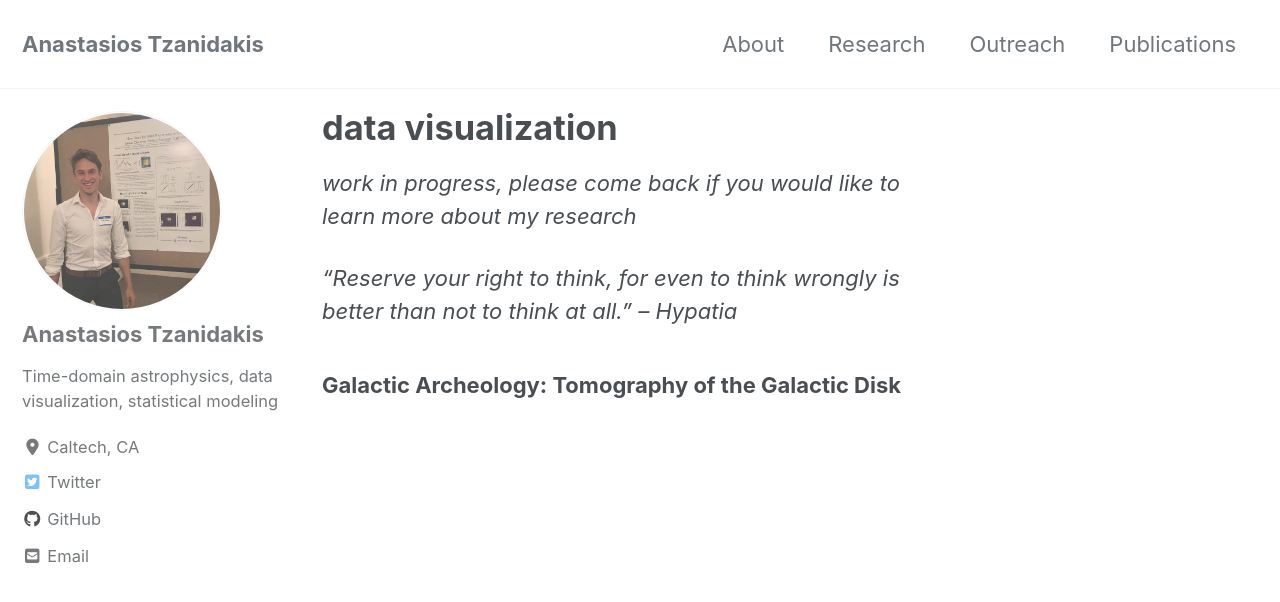
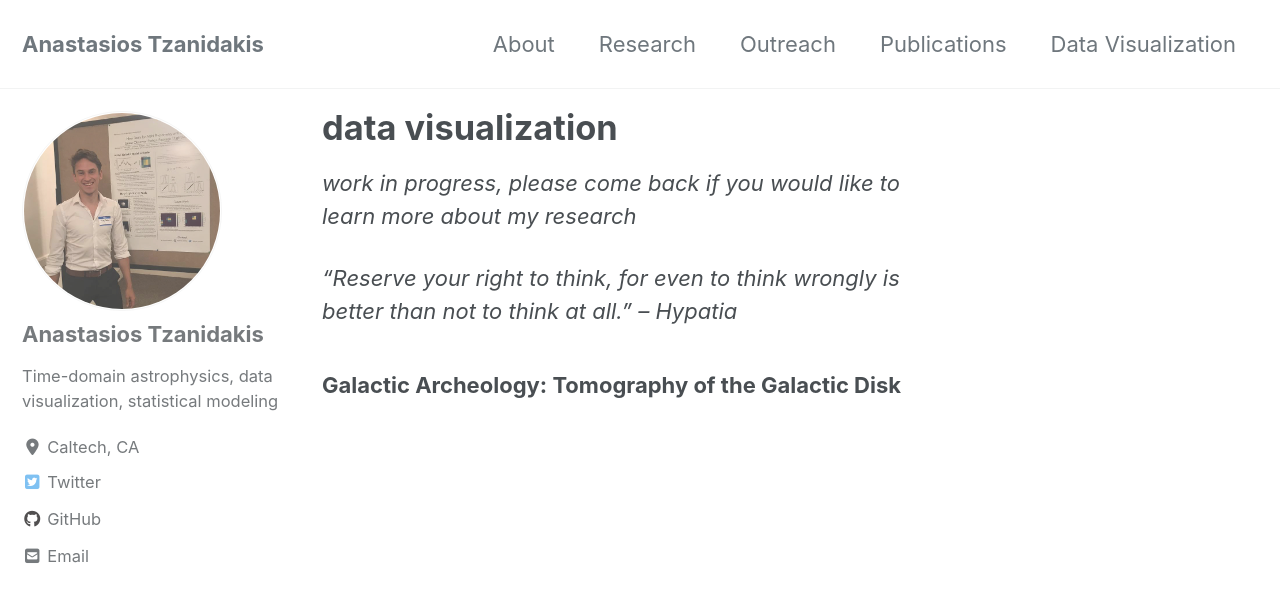
Before and after one commit to AndyTza/andytza.github.io, a Jekyll site: the page built from _pages/data_visualization.md, in a window 1280 px wide and 900 px high. Shown: the top 602 px of the window. Built offline with Jekyll 4.4.1, drawn with Linux system fonts in a browser that asks for light colours; cached includes are drawn as plain includes; nearby versions of some CDN libraries.

Commit message:
adding data-viz page

```diff
--- a/_data/navigation.yml
+++ b/_data/navigation.yml
@@ -8,6 +8,8 @@ main:
     url: /outreach/
   - title: "Publications"
     url: /publications/
+  - title: "Data Visualization"
+    url: /data_viz/
   # - title: "Sample Posts"
   #   url: /year-archive/
   # - title: "Sample Collections"
```
Also changed, not shown: _pages/data_visualization.md (+1 -1 lines).
